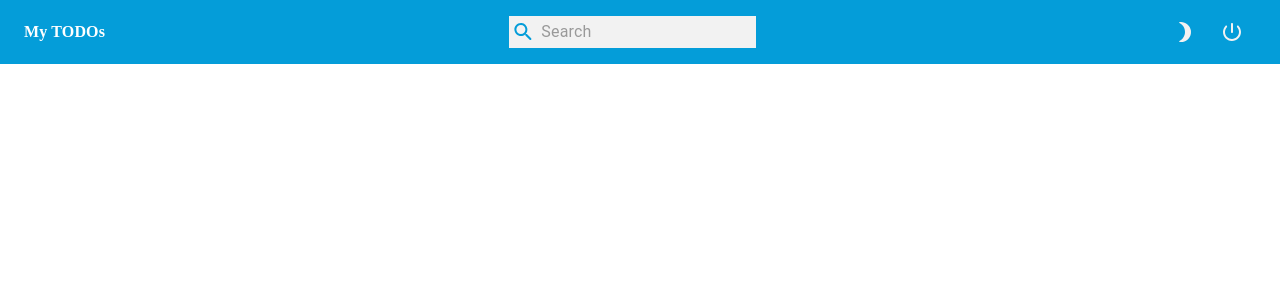
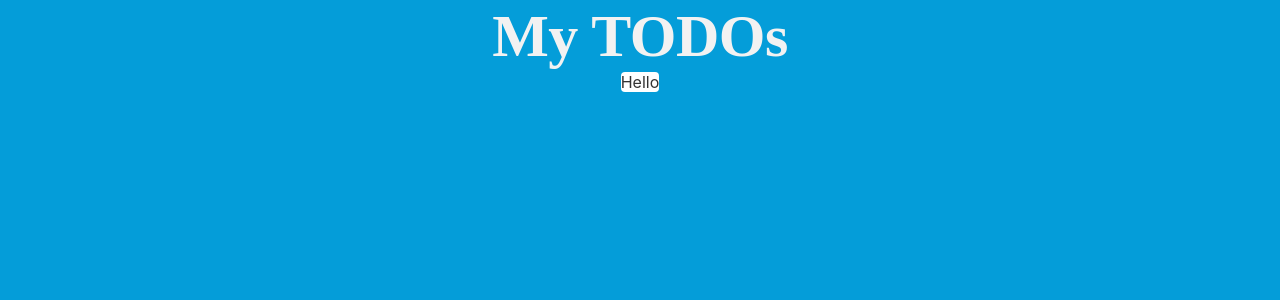
Before and after one commit to nikolamanojlovic/todo.v1, a React (Create React App) app in the folder todo-fe/: page / in a window 1280 px wide. Shown: the top 300 px of the page. Built offline with nearby package versions, Linux system fonts and the light colour scheme.

Commit message:
sign in started

```diff
--- a/todo-fe/src/App.css
+++ b/todo-fe/src/App.css
@@ -1,40 +1,11 @@
-.App {
-  text-align: center;
+.root {
+  height: 100vh;
+  width: 100vw;
 }
 
-.App-logo {
-  height: 40vmin;
-  pointer-events: none;
-}
-
-@media (prefers-reduced-motion: no-preference) {
-  .App-logo {
-    animation: App-logo-spin infinite 20s linear;
-  }
-}
-
-.App-header {
-  background-color: #282c34;
-  min-height: 100vh;
-  display: flex;
-  flex-direction: column;
-  align-items: center;
-  justify-content: center;
-  font-size: calc(10px + 2vmin);
-  color: white;
-}
-
-.App-link {
-  color: #61dafb;
-}
-
-@keyframes App-logo-spin {
-  from {
-    transform: rotate(0deg);
-  }
-  to {
-    transform: rotate(360deg);
-  }
+.App {
+  height: 100vh;
+  width: 100vw;
 }
 
 @import url('https://fonts.googleapis.com/css2?family=Fredoka+One&display=swap');
--- a/todo-fe/src/App.js
+++ b/todo-fe/src/App.js
@@ -3,16 +3,17 @@ import { ThemeProvider } from '@material-ui/core';
 import { darkTheme, lightTheme } from './style/theme';
 import Header from './components/Navigation';
 import { useState } from 'react';
+import SignInPage from "./pages/SignInPage";
 
 function App() {
-
   const [isLightTheme] = useState(true);
   const theme = isLightTheme ? lightTheme : darkTheme;
 
   return (
     <div className="App">
       <ThemeProvider theme={theme}>
-        <Header isLightTheme={isLightTheme} theme={theme}/>
+        {/* <Header isLightTheme={isLightTheme} theme={theme}/> */}
+        <SignInPage/>
       </ThemeProvider>
     </div>
   );
--- /dev/null
+++ b/todo-fe/src/components/SignIn.js
@@ -0,0 +1,10 @@
+import { Paper } from "@material-ui/core";
+
+export default function SignIn(classes) {
+
+    return (
+      <Paper className={classes.signInForm}>
+          Hello
+      </Paper>
+    );
+}
--- /dev/null
+++ b/todo-fe/src/pages/SignInPage.js
@@ -0,0 +1,23 @@
+import { Grid, Typography } from "@material-ui/core";
+import SignIn from "../components/SignIn";
+import { useSingInStyles } from "../style/signin";
+
+export default function SignInPage(isLightTheme, theme) {
+    const classes = useSingInStyles(isLightTheme, theme);
+
+    return (
+        <div className={classes.root}>
+            <Grid container
+                direction="column"
+                justify="space-evenly"
+                alignItems="center">
+                <Grid item>
+                    <Typography className={classes.logo} variant='h2'>My TODOs</Typography>
+                </Grid>
+                <Grid item>
+                    <SignIn classes={classes}></SignIn>
+                </Grid>
+            </Grid>
+        </div>
+    );
+}
--- a/todo-fe/src/style/navigation.js
+++ b/todo-fe/src/style/navigation.js
@@ -1,4 +1,4 @@
-const { makeStyles, colors } = require("@material-ui/core");
+import { makeStyles } from "@material-ui/core";
 
 export const useNavigationStyles = makeStyles((theme) => ({
     navigationButtons: {
--- /dev/null
+++ b/todo-fe/src/style/signin.js
@@ -0,0 +1,23 @@
+import { makeStyles } from "@material-ui/core";
+
+export const useSingInStyles = makeStyles((theme) => ({
+    root: {
+        minWidth: '100%',
+        minHeight: '100%',
+        // backgroundImage: "url('https://www.cv-library.co.uk/career-advice/wp-content/uploads/2018/06/What-is-it-like-working-in-IT.jpg')",
+        // backgroundRepeat: 'no-repeat',
+        // backgroundPosition: 'center',
+        // backgroundSize: 'cover',
+        // filter: 'grayscale(100%) opacity(50%)',
+        // overflow: 'hidden',
+        // zIndex: '-10'
+        backgroundColor: theme.palette.primary.main
+    },
+    logo: {
+        fontFamily: "'Fredoka One', cursive",
+        fontWeight: 'bold',
+        color: theme.palette.secondary.main
+    },
+    signInForm: {
+    }
+}));
--- a/todo-fe/src/style/theme.js
+++ b/todo-fe/src/style/theme.js
@@ -20,6 +20,11 @@ export const lightTheme = createMuiTheme({
         }, // change
         success: {
             main: '#53C289'
+        },
+        text: {
+            primary: '#333333',
+            secondary: '#4D4D4D',
+            disabled: '#8D8D8D'
         }
     }
 });
```
Also changed, not shown: 2 other files (tests, documents, lock files or other folders).
